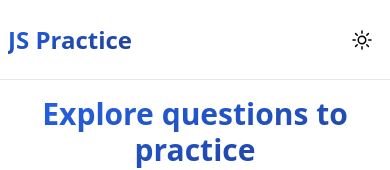
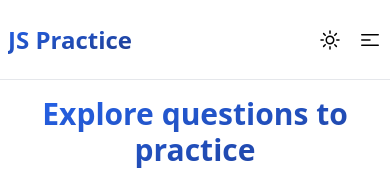
Before and after one commit to ashsajal1/js-practice-app, a React (Vite) app: page / in a window 390 px wide. Shown: the top 170 px of the page. Built offline with nearby package versions, Linux system fonts and the light colour scheme.

Commit message:
add humberger menu icon

```diff
--- a/src/components/partials/navbar.tsx
+++ b/src/components/partials/navbar.tsx
@@ -1,6 +1,6 @@
 import { useEffect, useState } from "react";
 import { Link } from "react-router-dom";
-import { MoonIcon, SunIcon } from '@heroicons/react/24/outline'
+import { MoonIcon, SunIcon, Bars3CenterLeftIcon } from '@heroicons/react/24/outline'
 import { useThemeContext } from "../../hooks/useThemeContext";
 
 export default function Navbar() {
@@ -38,6 +38,8 @@ export default function Navbar() {
                     <Link to='/quiz' className="btn">Play Quiz</Link>
                 </div>
 
+                <Bars3CenterLeftIcon className="h-6 w-6 dark:text-white text-black md:hidden"  />
+
             </div>
         </nav>
     )
```
